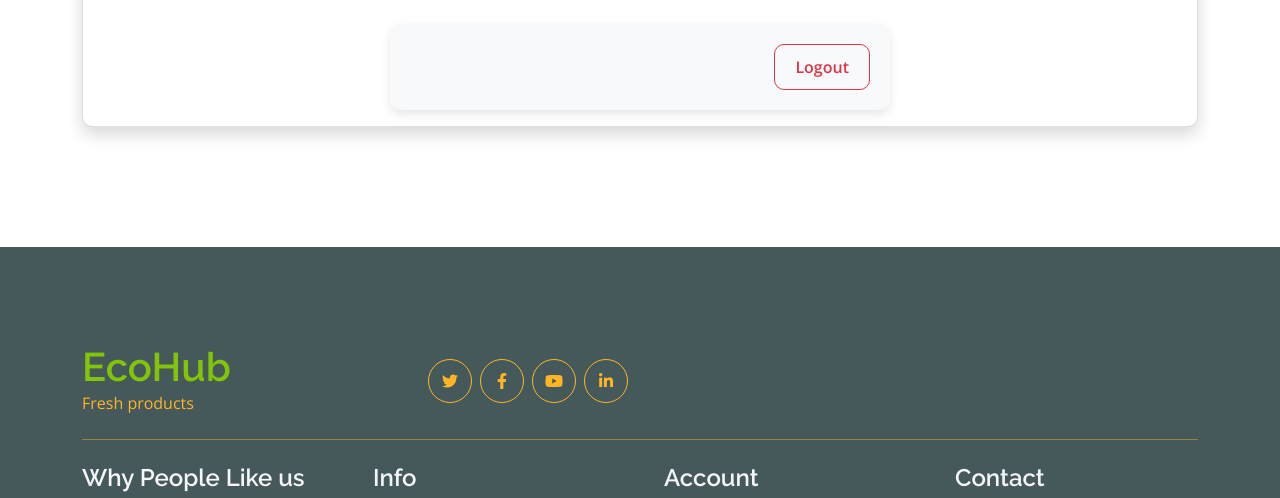
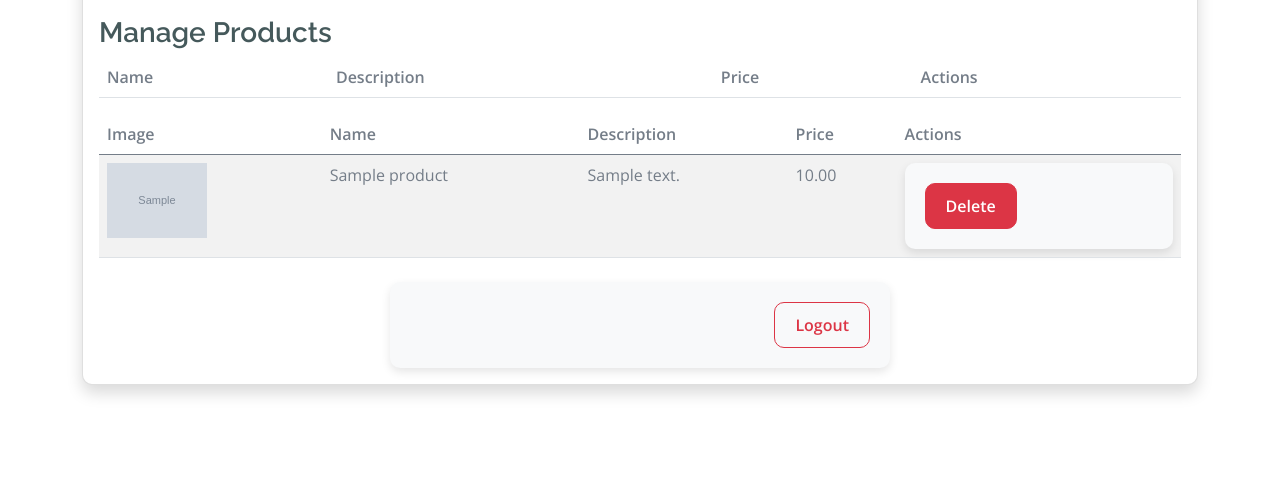
Before and after one commit to Emil-Petkov/EcoHub, a Django app: page /accounts/manage-products/ in a window 1280 px wide. Shown: the part 1230-1728 px from the top of the page. Run offline with Django 5.2, Linux system fonts and the light colour scheme; a user stored in the database is signed in; tables that the repository leaves empty hold one stand-in row (values such as "Sample post"); grey boxes marked "Sample" are stand-in pictures; lists and menus that the app fills with data are empty; some libraries are stand-ins or nearby versions.

Commit message:
Fix product unit display and finalize manage-products page

```diff
--- a/EcoHub/accounts/urls.py
+++ b/EcoHub/accounts/urls.py
@@ -2,29 +2,29 @@ from django.contrib.auth.views import LogoutView
 from django.urls import path, reverse_lazy
 from .views import (
     CustomLoginView, RegisterView, MyProductsView,
-    MyProfileView, ManageProductsView, ProfileUpdateView
+    MyProfileView, ManageProductsView, ProfileUpdateView, DeleteProductView
 )
 from ..products.views import ProductCreateView
 from .views import ResetPasswordView, SetNewPasswordView
 
-
 urlpatterns = [
+    #
     path('login/', CustomLoginView.as_view(template_name='accounts/login.html'), name='login'),
     path('register/', RegisterView.as_view(), name='register'),
-    path('add-product/', ProductCreateView.as_view(), name='add_product'),
+    path('logout/', LogoutView.as_view(next_page=reverse_lazy('index')), name='logout'),
+
     path('my-profile/', MyProfileView.as_view(), name='my_profile'),
-    path('my-products/', MyProductsView.as_view(), name='my_products'),
-    path('manage-products/', ManageProductsView.as_view(), name='manage_products'),
     path('update-profile-picture/', ProfileUpdateView.as_view(), {'field': 'profile_picture'},
          name='update_profile_picture'),
     path('update-email/', ProfileUpdateView.as_view(), {'field': 'email'}, name='update_email'),
+    path('update-phone/', ProfileUpdateView.as_view(), {'field': 'phone'}, name='update_phone'),
+    path('update-address/', ProfileUpdateView.as_view(), {'field': 'address'}, name='update_address'),
+    path('update-about/', ProfileUpdateView.as_view(), {'field': 'about'}, name='update_about'),
 
-    path('update-phone/', ProfileUpdateView.as_view(), {'field': 'phone'}, name='update_phone'),
-
-    path('update-address/', ProfileUpdateView.as_view(), {'field': 'address'}, name='update_address'),
-
-    path('update-about/', ProfileUpdateView.as_view(), {'field': 'about'}, name='update_about'),
-    path('logout/', LogoutView.as_view(next_page=reverse_lazy('index')), name='logout'),
+    path('add-product/', ProductCreateView.as_view(), name='add_product'),
+    path('delete-product/<int:product_id>/', DeleteProductView.as_view(), name='delete_product'),
+    path('my-products/', MyProductsView.as_view(), name='my_products'),
+    path('manage-products/', ManageProductsView.as_view(), name='manage_products'),
 
     path('password-reset/', ResetPasswordView.as_view(), name='password_reset'),
     path('password-reset-confirm/', SetNewPasswordView.as_view(), name='password_reset_confirm'),
--- a/EcoHub/accounts/views.py
+++ b/EcoHub/accounts/views.py
@@ -16,6 +16,8 @@ from django.contrib import messages
 from .utils import get_google_maps_url
 from django.contrib.auth import get_user_model
 
+from ..products.models import Product
+
 User = get_user_model()
 
 
@@ -31,6 +33,7 @@ class ManageProductsView(TemplateView):
         context = super().get_context_data(**kwargs)
         user = self.request.user
         context['user'] = user
+        context['products'] = Product.objects.filter(user=user)
         context['google_maps_url'] = get_google_maps_url(
             getattr(user, 'address', "Default Location")
         )
@@ -168,3 +171,23 @@ class SetNewPasswordView(View):
         except User.DoesNotExist:
             messages.error(request, 'An error occurred.')
             return redirect('password_reset')
+
+class DeleteProductView(View):
+    def post(self, request, product_id):
+        try:
+            product = Product.objects.get(id=product_id, user=request.user)
+            product.delete()
+            messages.success(request, 'Product deleted successfully.')
+        except Product.DoesNotExist:
+            messages.error(request, 'Product not found or you do not have permission to delete this product.')
+        return redirect('manage_products')
+
+
+class MyProductsView(TemplateView):
+    template_name = 'accounts/my-products.html'
+
+    def get_context_data(self, **kwargs):
+        context = super().get_context_data(**kwargs)
+        user = self.request.user
+        context['products'] = Product.objects.filter(user=user)
+        return context
--- a/EcoHub/products/models.py
+++ b/EcoHub/products/models.py
@@ -20,7 +20,7 @@ class Product(models.Model):
         default='kg'
     )
     category = models.CharField(max_length=100)
-    image = models.ImageField(upload_to='product_images/')
+    image = models.ImageField(upload_to='product_images/', blank=True, null=True)
     user = models.ForeignKey(settings.AUTH_USER_MODEL, on_delete=models.CASCADE)
 
     def __str__(self):
--- a/templates/accounts/manage-products.html
+++ b/templates/accounts/manage-products.html
@@ -14,6 +14,8 @@
                     <form method="POST" action="{% url 'update_profile_picture' %}" enctype="multipart/form-data">
                         {% csrf_token %}
                         <img src="
+
+
 
 
 
@@ -101,6 +103,45 @@
 
                     </div>
                 </div>
+                <h3>Manage Products</h3>
+                <table class="table">
+                    <thead>
+                    <tr>
+                        <th>Name</th>
+                        <th>Description</th>
+                        <th>Price</th>
+                        <th>Actions</th>
+                    </tr>
+                    </thead>
+                    <table class="table table-striped">
+    <thead>
+        <tr>
+            <th>Image</th>
+            <th>Name</th>
+            <th>Description</th>
+            <th>Price</th>
+            <th>Actions</th>
+        </tr>
+    </thead>
+    <tbody>
+        {% for product in products %}
+        <tr>
+            <td><img src="{{ product.image.url }}" alt="{{ product.name }}" width="100"></td>
+            <td>{{ product.name }}</td>
+            <td>{{ product.description }}</td>
+            <td>{{ product.price }}</td>
+            <td>
+                <form method="post" action="{% url 'delete_product' product.id %}">
+                    {% csrf_token %}
+                    <button type="submit" class="btn btn-danger">Delete</button>
+                </form>
+            </td>
+        </tr>
+        {% endfor %}
+    </tbody>
+</table>
+
+                </table>
 
 
                 <!-- Logout -->
--- a/templates/products/shop-detail.html
+++ b/templates/products/shop-detail.html
@@ -13,9 +13,8 @@
             <div class="col-lg-6">
                 <h1 class="mb-4">{{ product.name }}</h1>
                 <p><strong>Category:</strong> {{ product.category }}</p>
-                <p>
-                    <strong>Price:</strong> €{{ product.price }} / {{ price_unit_display }}
-                </p>
+                <p>Price: €{{ product.price }} / {{ product.get_unit_display }}</p>
+
                 <p>{{ product.description }}</p>
             </div>
         </div>
```
Also changed, not shown: EcoHub/orders/migrations/0006_order_card_cvv_order_card_expiry_order_card_number_and_more.py (added), EcoHub/products/migrations/0005_alter_product_image.py (added), product_images/Gisou_Bees_1_FZyKBsa.webp (added), product_images/Gisou_Bees_1_fIajmPp.webp (added), product_images/Gisou_Bees_1_oDWlezJ.webp (added), product_images/Gisou_Bees_1_ox99aWB.webp (added), product_images/bananas-nutrition-facts-1440x810_niNS14S.jpg (added), product_images/istockphoto-184276818-170667a.jpg (added), product_images/milk-splashing-glass_u7FxBeW.webp (added).
